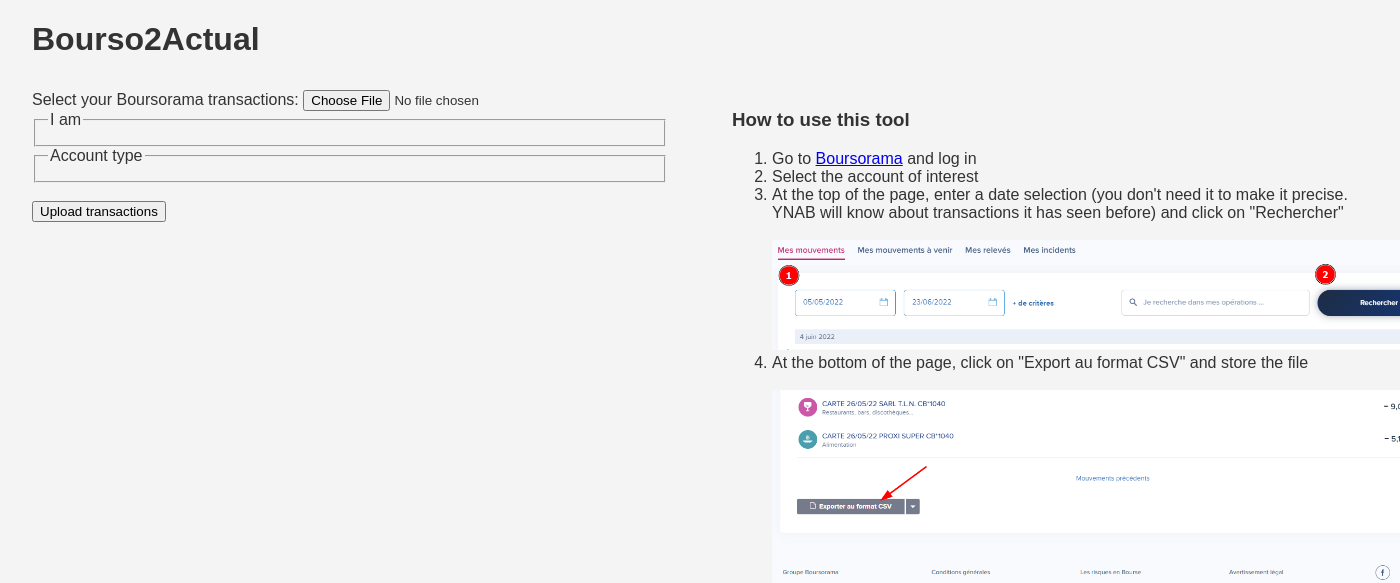
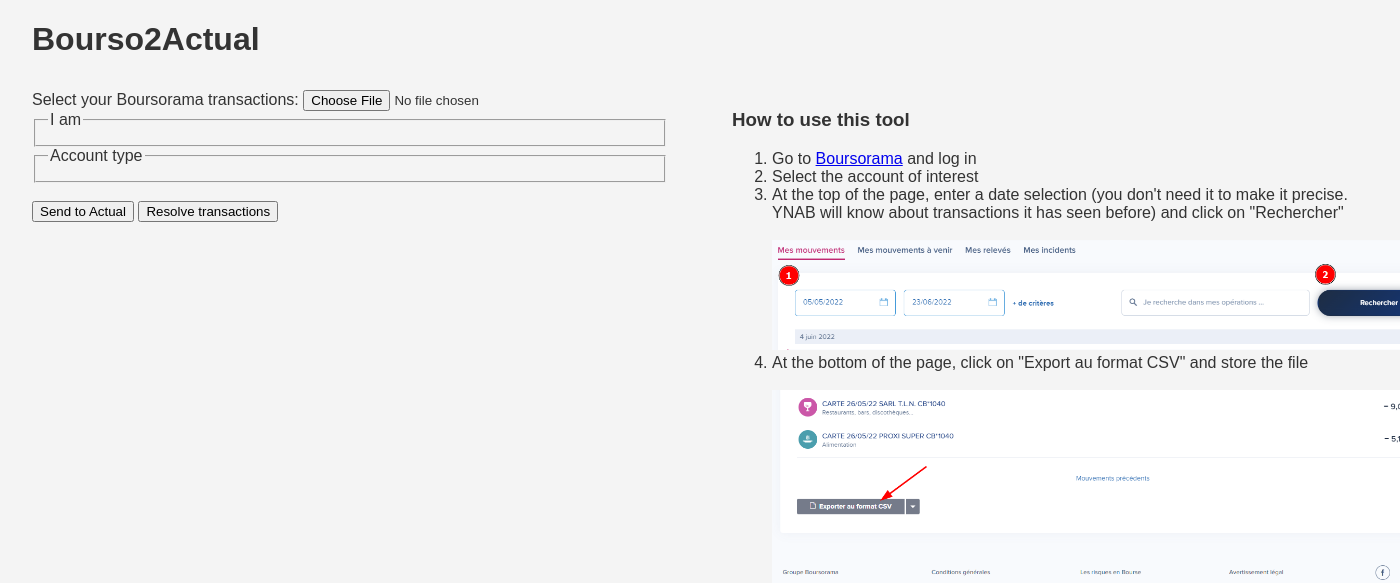
Before and after one commit to RomainSabathe/bourso2ynab, a Flask app: template app/templates/submit_csv.html in a window 1400 px wide; the page is wider, and only the part inside the window is pictured. Shown: the top 583 px of that part. Run offline with Flask 3, Linux system fonts and the light colour scheme; the template is opened without the code that fills it, so the values that code supplies are empty; parts of the project's set-up code (start-up, migrations or seed data) failed here and were passed over.

Commit message:
feat: Add resolve transactions button
- Add new 'Resolve transactions' button alongside existing submit button
- Update button styling and layout
- Rename existing button to 'Send to Actual' for clarity
- Add formaction to point to new resolve endpoint

```diff
--- a/app/templates/submit_csv.html
+++ b/app/templates/submit_csv.html
@@ -45,7 +45,21 @@
 
   <br />
 
-  <input id="submit-csv-button" type="submit" value="Upload transactions" />
+  <div class="button-group">
+    <button
+      id="submit-csv-button"
+      type="submit"
+    >
+      Send to Actual
+    </button>
+    <button
+      id="resolve-transactions-button"
+      type="submit"
+      formaction="{{ url_for('main.resolve_transactions_view') }}"
+    >
+      Resolve transactions
+    </button>
+  </div>
 </form>
 
 {% endblock %} {% block right_side %}
```
